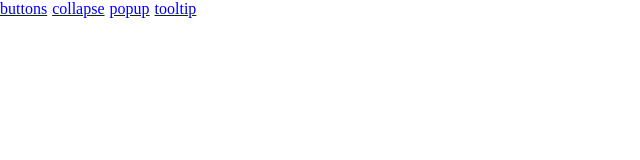
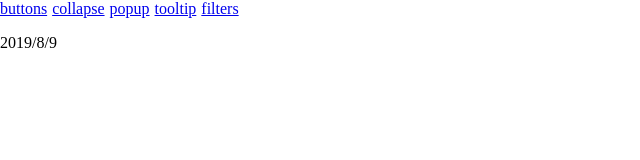
Before and after one commit to Alfxjx/vuedash, a Vue app: page /#/filters in a window 1280 px wide. Before the commit this address led to /#/. Shown: the top 160 px of the page, without its empty margins (0-640 px from the left). Built offline with nearby package versions, Linux system fonts and the light colour scheme.

Commit message:
formatDate

```diff
--- /dev/null
+++ b/components/filters/date.js
@@ -0,0 +1,61 @@
+/**
+ * @description 格式化数字，个位数加0
+ * @date 2019-08-08
+ * @param {Number}
+ * @returns {Number}
+ */
+function formatNumber(n) {
+  let str = n.toString();
+  return str.length < 2 ? Number(str) : Number(`0${str}`);
+}
+
+/**
+ * @description
+ * @date 2019-08-08
+ * @export
+ * @param {Date} time 时间，单位为毫秒(ms)
+ * @param {string} format 格式模板 如 yyyy.MM.dd.hh.mm.ss
+ * @returns {string} example: 2020.08.06
+ */
+export function formatDate(time1, format) {
+  let time = new Date(time1);
+
+  // 年月日时分秒
+  const yyyy = time.getFullYear();
+  // 月份
+  const M = time.getMonth() + 1;
+  const d = time.getDate();
+  const h = time.getHours();
+  // 分钟
+  const m = time.getMinutes();
+  const s = time.getSeconds();
+
+  // 个位数加0
+  const MM = formatNumber(M);
+  const dd = formatNumber(d);
+  const hh = formatNumber(h);
+  const mm = formatNumber(m);
+  const ss = formatNumber(s);
+
+  // 匹配格式模板，对应的是输入的格式和得到的值。
+  let templates = [
+    { reg: "yyyy", value: yyyy },
+    { reg: "MM", value: MM },
+    { reg: "M", value: M },
+    { reg: "dd", value: dd },
+    { reg: "d", value: d },
+    { reg: "hh", value: hh },
+    { reg: "h", value: h },
+    { reg: "mm", value: mm },
+    { reg: "m", value: m },
+    { reg: "ss", value: ss },
+    { reg: "s", value: s }
+  ];
+
+  let result = format;
+
+  for (let template of templates) {
+    result = result.replace(template.reg, template.value.toString());
+  }
+  return result;
+}
--- /dev/null
+++ b/components/filters/index.js
@@ -0,0 +1,7 @@
+import { formatDate } from "./date";
+
+export const dashFilters = {
+  install: Vue => {
+    Vue.filter("formatDate", formatDate);
+  }
+};
--- a/components/index.js
+++ b/components/index.js
@@ -5,6 +5,8 @@ import collapseItem from "./collapse/collapse-item.vue";
 import Popup from "./popup/popup.vue";
 import Tooltip from "./tooltip/tooltip.vue";
 // import TipClickOut from './directives/TipClickOut';
+
+import { dashFilters } from "./filters/index";
 
 const Vuedash = [Button, Collapse, collapseItem, Popup, Tooltip];
 
@@ -18,4 +20,6 @@ Vuedash.forEach(component => {
 
 // export { Button };
 
+export { dashFilters, Vuedash };
+
 export default Vuedash;
--- a/src/App.vue
+++ b/src/App.vue
@@ -4,6 +4,7 @@
     <router-link to="/collapse">collapse</router-link>
     <router-link to="/popup">popup</router-link>
     <router-link to="/tooltip">tooltip</router-link>
+    <router-link to="/filters">filters</router-link>
     <router-view />
   </div>
 </template>
--- /dev/null
+++ b/src/pages/exampleFilters.vue
@@ -0,0 +1,20 @@
+<template>
+  <div class="main">
+    <p>{{date|formatDate('yyyy/MM/dd')}}</p>
+  </div>
+</template>
+
+<script>
+export default {
+  data(){
+    return {
+      date: new Date()
+    }
+  }
+};
+</script>
+
+<style lang="less" scoped>
+.main {
+}
+</style>
--- a/src/router.js
+++ b/src/router.js
@@ -4,6 +4,7 @@ import exampleButton from "./pages/exampleButton.vue";
 import exampleCollapse from './pages/exampleCollapse.vue'
 import examplePopup from "./pages/examplePopup.vue";
 import exampleTooltip from "./pages/exampleTooltip.vue";
+import exampleFilters from "./pages/exampleFilters.vue";
 
 Vue.use(Router);
 
@@ -24,6 +25,10 @@ export default new Router({
     {
       path: "/tooltip",
       component: exampleTooltip
+    },
+    {
+      path: "/filters",
+      component: exampleFilters
     }
   ]
 });
```
Also changed, not shown: src/main.js (+7 -7 lines), components/filters/number.js (added).
